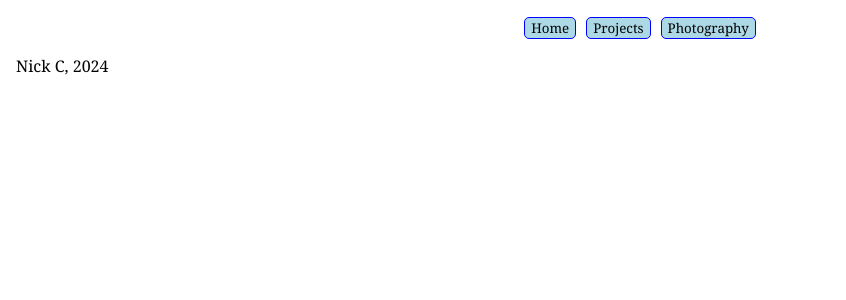
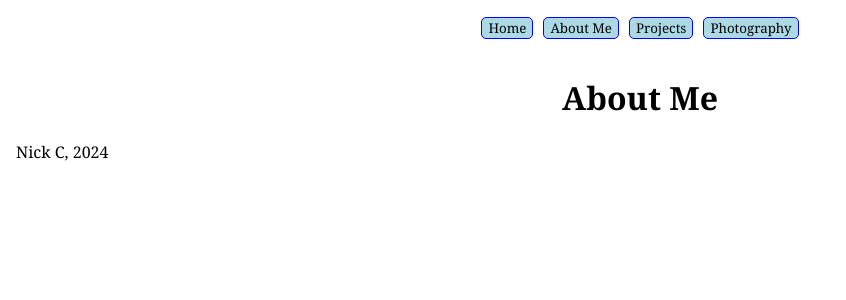
Before and after one commit to solo-nko/homepage, a Vue app: page /about in a window 1280 px wide. Shown: the top 300 px of the page, without its empty margins (0-846 px from the left). Built offline with nearby package versions, Linux system fonts and the light colour scheme.

Commit message:
Add about me page. Adjust routing

```diff
--- a/src/components/singles/TheNavigation.vue
+++ b/src/components/singles/TheNavigation.vue
@@ -1,6 +1,7 @@
 <template>
 	<nav>
 		<RouterLink :to="{ name: 'home' }"><base-button>Home</base-button></RouterLink>
+		<RouterLink :to="{ name: 'about' }"><base-button>About Me</base-button></RouterLink>
 		<RouterLink :to="{ name: 'projects' }"><base-button>Projects</base-button></RouterLink>
 		<RouterLink :to="{ name: 'photos' }"><base-button>Photography</base-button></RouterLink>
 	</nav>
@@ -11,7 +12,6 @@ export default {};
 </script>
 
 <style scoped>
-
 nav {
 	padding: 1rem;
 	display: flex;
--- a/src/router/index.ts
+++ b/src/router/index.ts
@@ -1,9 +1,11 @@
 import { createRouter, createWebHistory } from "vue-router";
 
-import HomeView from "../views/HomeView.vue";
-import ProjectsView from "../views/ProjectsView.vue";
-import PhotosView from "../views/PhotosView.vue";
-import CounterApp from "../views/projects/CounterApp.vue";
+//see tsconfig.app.json to see how the @ mark is defined
+import HomeView from "@/views/HomeView.vue";
+import ProjectsView from "@/views/ProjectsView.vue";
+import PhotosView from "@/views/PhotosView.vue";
+import CounterApp from "@/views/projects/CounterApp.vue";
+import AboutView from "@/views/AboutView.vue";
 
 const router = createRouter({
 	history: createWebHistory(),
@@ -13,6 +15,11 @@ const router = createRouter({
 			path: "/home",
 			name: "home",
 			component: HomeView,
+		},
+		{
+			path: "/about",
+			name: "about",
+			component: AboutView,
 		},
 		{
 			path: "/projects",
@@ -29,6 +36,11 @@ const router = createRouter({
 			name: "photos",
 			component: PhotosView,
 		},
+		{
+			// everything after the colon triggers dynamic matching. 'home' can be anything, i just chose to call it that. the parenthesis supports regular expression. placing this last in the order translate to "anything that doesn't match the above routes redirects to /home"
+			path: "/:home(.*)",
+			redirect: "/home",
+		},
 	],
 });
 
--- /dev/null
+++ b/src/views/AboutView.vue
@@ -0,0 +1,7 @@
+<template>
+	<h1>About Me</h1>
+</template>
+
+<script lang="ts">
+export default {};
+</script>
```
